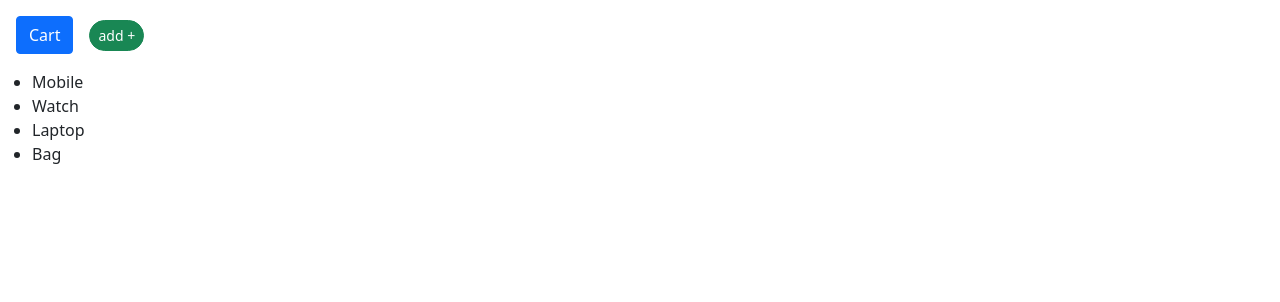
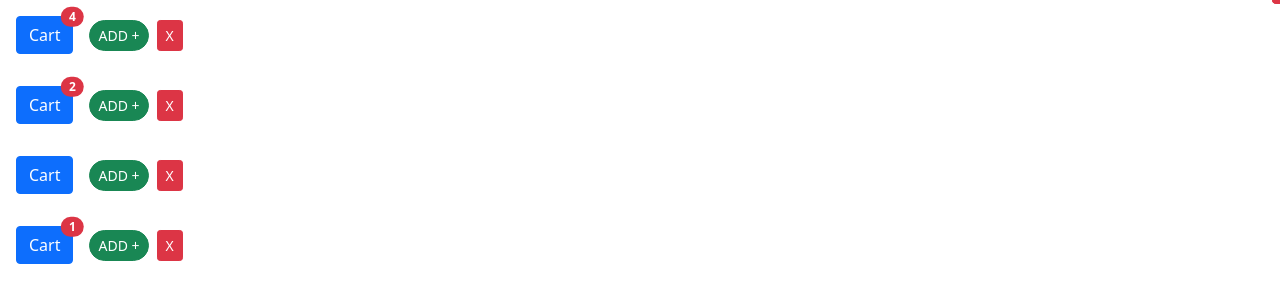
Before and after one commit to chandan0-1/dummy-cart-app, a React (Create React App) app: page / in a window 1280 px wide. Shown: the top 302 px of the page. Built offline with nearby package versions, Linux system fonts and the light colour scheme.

Commit message:
added delete button

```diff
--- a/src/components/counter.jsx
+++ b/src/components/counter.jsx
@@ -2,34 +2,35 @@ import React, { Component } from 'react';
 
 class Counter extends Component {
     state = {
-        count : 0,
+        value : this.props.counter.value ,
         items :["Mobile", "Watch", "Laptop", "Bag"]
       }
 
     handleIncremet = () =>{
-        this.setState({count: this.state.count + 1})
+        // this.setState({count: this.state.count + 1})
+        this.setState({value : this.state.value + 1})
     }
 
 
     render() {
-        const { count } = this.state
+        const { value } = this.state
 
         return (
             <div>
                 <button type="button" className="btn btn-primary m-3 position-relative ">
                     Cart
                     <span className={this.getBadgeClasses()}>
-                        {count === 0 ? '' : count}
+                        {value === 0 ? '' : value}
                         <span className="visually-hidden">unread messages</span>
                     </span>
                 </button>
 
                 <span className={this.getBadgeClasses()}>  </span>
-                <button onClick={this.handleIncremet} className='btn btn-success btn-sm rounded-pill'> add +</button>
-
-                <ul>
+                <button onClick={this.handleIncremet} className='btn btn-success btn-sm rounded-pill'> ADD + </button>
+                <button onClick={() => this.props.onDel(this.props.counter.id)} className="btn btn-sm btn-danger m-2 ">X</button>
+                {/* <ul>
                     {this.state.items.map(item => <li key={item}>{item} </li>)}
-                </ul>
+                </ul> */}
             </div>
         );
     }
@@ -37,7 +38,7 @@ class Counter extends Component {
     getBadgeClasses() {
         let show_item_no = "position-absolute top-0 start-100 translate-middle badge rounded-pill bg-danger"
         let classes = "d-none";
-        return this.state.count === 0 ? classes : show_item_no;
+        return this.state.value === 0 ? classes : show_item_no;
     }
 }
 
--- a/src/components/counters.jsx
+++ b/src/components/counters.jsx
@@ -3,12 +3,27 @@ import Counter from "./counter"
 
 class Counters extends Component {
     state = {
+        counters :[
+            {id:1, value: 4},
+            {id:2, value: 2},
+            {id:3, value: 0},
+            {id:4, value: 1}
+        ]
+     }
+
+     onDel = (counter_id) => {
+         this.setState({counters: this.state.counters.filter(counter => counter.id !== counter_id)})
      }
     render() {
         return (
             <div>
-
-                <Counter/>
+                { this.state.counters.map(counter => (
+                <Counter
+                key={counter.id}
+                counter = {counter}
+                onDel = {this.onDel}
+                />
+                ))}
             </div>
         );
     }
```
